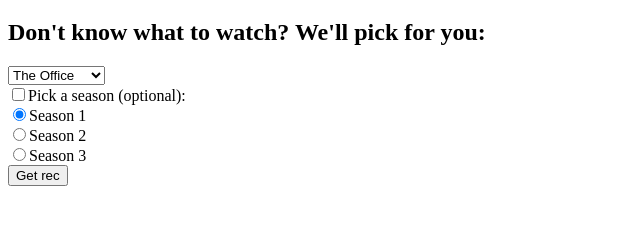
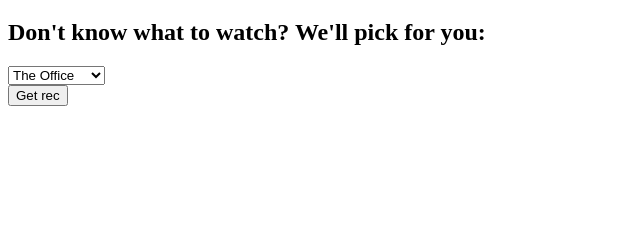
Before and after one commit to stevedoesitall/tv-picker, a website with bundled scripts: page index.html in a window 1280 px wide. Shown: the part 61-286 px from the top of the page, without its empty margins (0-640 px from the left). Built offline with nearby package versions, Linux system fonts and the light colour scheme.

Commit message:
Update index.html

```diff
--- a/index.html
+++ b/index.html
@@ -22,7 +22,7 @@
             </select>
             </div>
     </div>
-    <div id="season_selector">
+    <!-- <div id="season_selector">
         <div id="season_header">
             <input type="checkbox" id="season_check" name="seasons"/><label for="seasons" id="season_blurb">Pick a season (optional):</label>
         </div>
@@ -36,9 +36,8 @@
             <div class="season_radio">
                 <input type="radio" class="radio_btn" name="drone" value="3"/><label for="3">Season 3</label>
             </div>
-            <!--Empty div to populate seasons-->
         </div>
-    </div>
+    </div> -->
     <div id="button">
         <button class="submit_button" id="submit">Get rec</button>
     </div>
```
